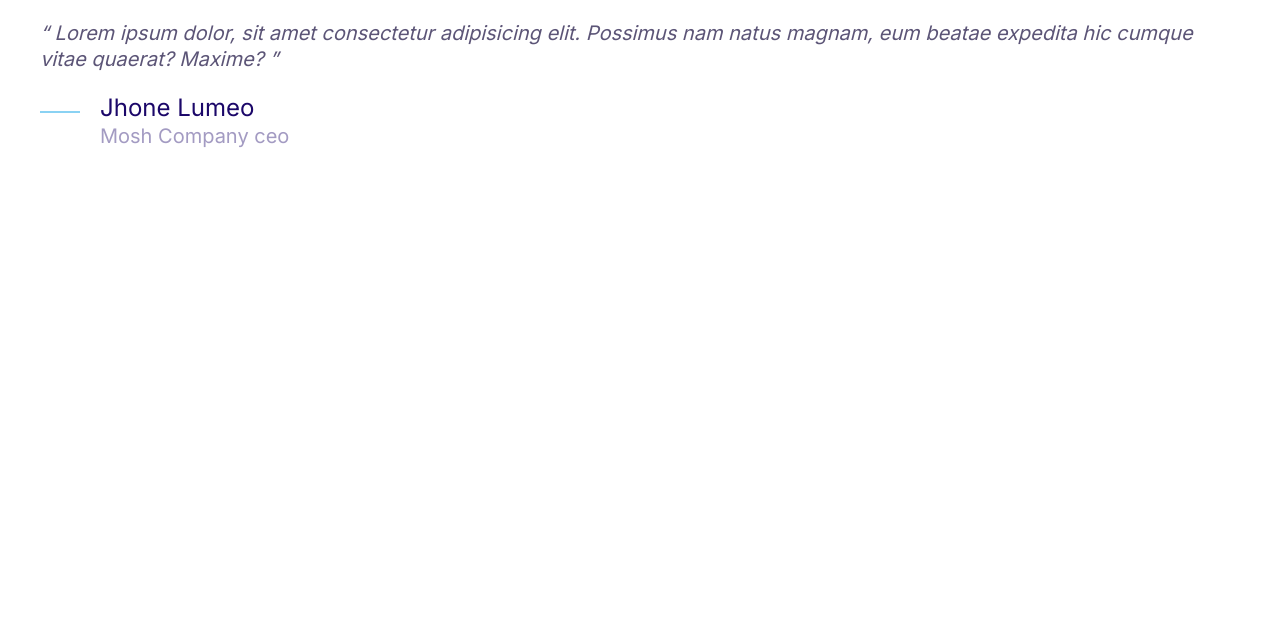
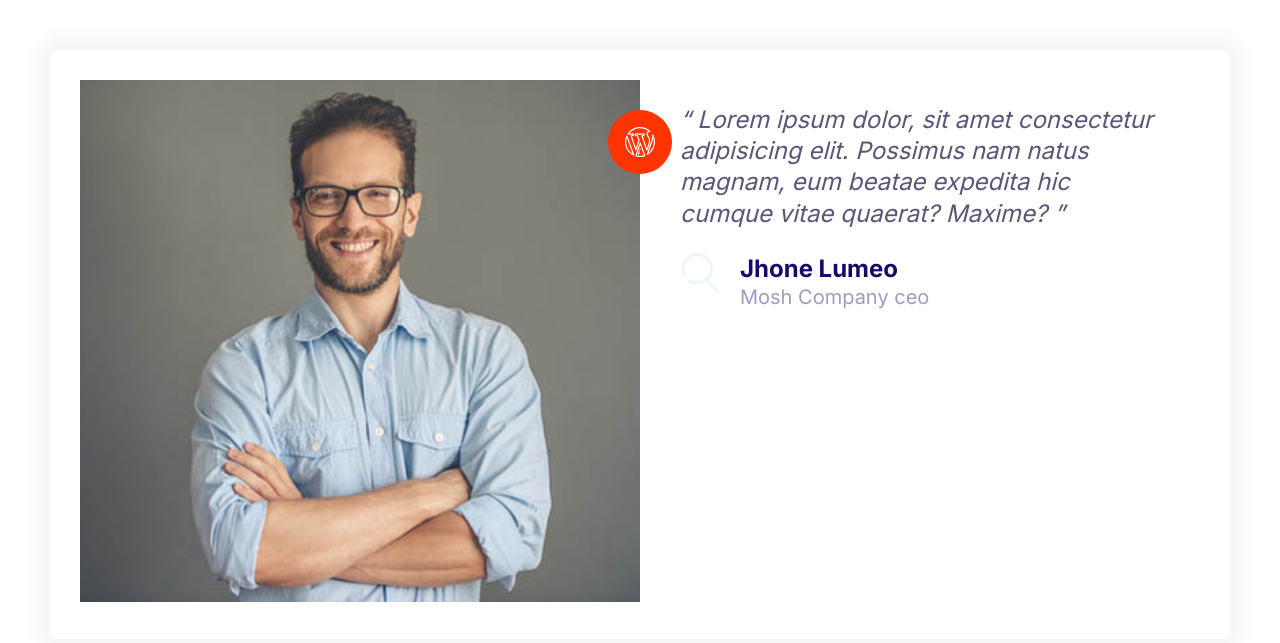
Before and after one commit to 2Up1Down/moshify, a plain HTML site: page index.html in a window 1280 px wide. Drawn offline with Linux system fonts and the light colour scheme.

Commit message:
Added testimonial component

```diff
--- a/css/styles.css
+++ b/css/styles.css
@@ -180,6 +180,15 @@ a {
   fill: var(--color-primary);
 }
 
+.icon--small {
+  width: 30px;
+  height: 30px;
+}
+
+.icon--white {
+  fill: white;
+}
+
 .icon-container {
   background-color: #f3f9fa;
   width: 64px;
@@ -188,6 +197,10 @@ a {
   display: inline-flex;
   justify-content: center;
   align-items: center;
+}
+
+.icon-container--accent {
+  background-color: var(--color-acent);
 }
 
 /* Buttons */
@@ -455,9 +468,55 @@ its a neat trick from https://front-back.com/how-to-make-absolute-positioned-ele
 
   .quote__author {
     font-size: 2.4rem;
+    font-weight: 700;
   }
 
   .quote__organization {
     font-size: 2rem;
   }
 }
+
+/* Grids */
+
+.grid {
+  display: grid;
+}
+
+@media screen and (min-width: 768px) {
+  .grid--1x2 {
+    grid-template-columns: repeat(2, 1fr);
+  }
+}
+
+@media screen and (min-width: 1024px) {
+  .grid--1x3 {
+    grid-template-columns: repeat(3, 1fr);
+  }
+}
+
+/* Testimonials */
+
+.testimonial {
+  padding: 3rem;
+}
+
+.testimonial__image {
+  position: relative;
+}
+
+.testimonial__image > img {
+  width: 100%;
+}
+
+.testimonial__image > .icon-container {
+  position: absolute;
+  top: 3rem;
+  right: -32px;
+}
+
+@media screen and (min-width: 768px) {
+  .testimonial .quote,
+  .testimonial .quote__author {
+    font-size: 2.4rem;
+  }
+}
--- a/index.html
+++ b/index.html
@@ -12,11 +12,22 @@
     <meta name="viewport" content="width=device-width, initial-scale=1.0" />
     <title>Document</title>
   </head>
-  <body>
+  <body style="padding: 5rem">
+    <div class="card testimonial">
+      <div class="grid grid--1x2">
+        <div class="testimonial__image">
+          <img src="images/testimonial.jpg" alt="A happy, smiling customer" />
+          <span class="icon-container icon-container--accent"
+            ><svg class="icon icon--white icon--small">
+              <use xlink:href="images/sprite.svg#quotes"></use>
+            </svg>
+          </span>
+        </div>
         <blockquote class="quote">
           <p class="quote__text">
-        Lorem ipsum dolor, sit amet consectetur adipisicing elit. Possimus nam
-        natus magnam, eum beatae expedita hic cumque vitae quaerat? Maxime?
+            Lorem ipsum dolor, sit amet consectetur adipisicing elit. Possimus
+            nam natus magnam, eum beatae expedita hic cumque vitae quaerat?
+            Maxime?
           </p>
           <footer>
             <div class="media">
@@ -32,5 +43,7 @@
             </div>
           </footer>
         </blockquote>
+      </div>
+    </div>
   </body>
 </html>
```
Also changed, not shown: components/grids.html (added, +10 -0 lines), components/testimonial.html (added, +31 -0 lines), images/testimonial.jpg (added). Lines whose indentation alone changed are shown as unchanged.
